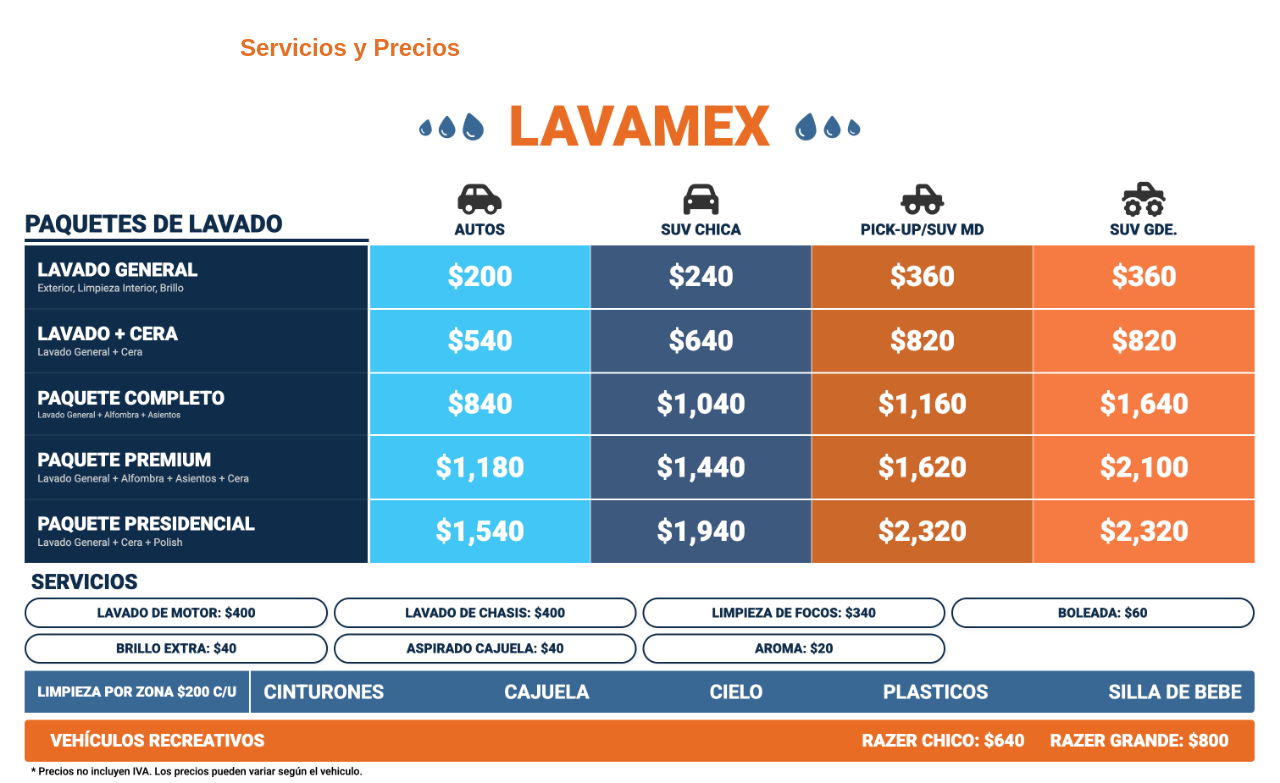
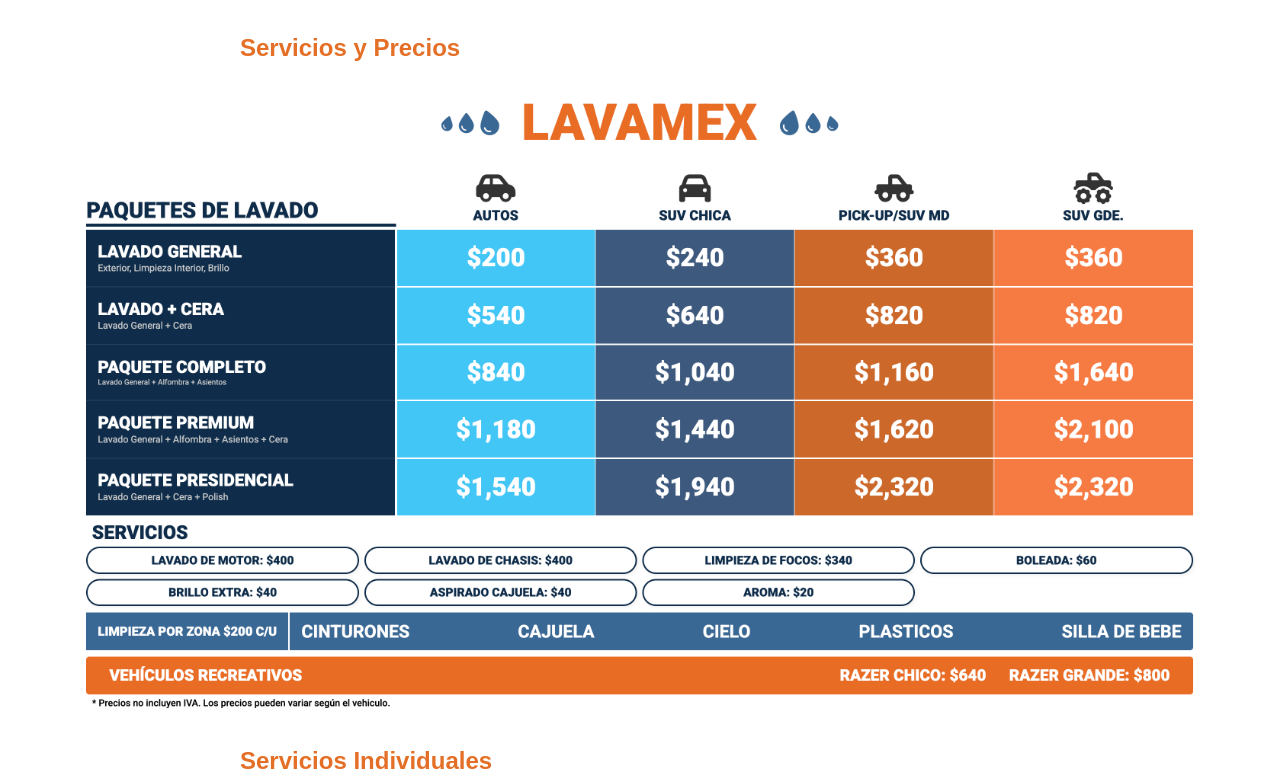
Before and after one commit to aldosanchez2002/LavamexWebsite, a plain HTML site: page index.html in a window 1280 px wide. Shown: the part 1266-2049 px from the top of the page. Drawn offline with Linux system fonts and the light colour scheme.

Commit message:
make menu slightly smaller

```diff
--- a/index.html
+++ b/index.html
@@ -54,7 +54,7 @@
         body.lang-es .en { display: none; }
 
         /* Menu image — full viewport width, breaks out of max-width container */
-        .menu-img-wrapper { width: 100vw; position: relative; left: 50%; transform: translateX(-50%); margin: 1rem 0 1.5rem; }
+        .menu-img-wrapper { width: 90vw; position: relative; left: 50%; transform: translateX(-50%); margin: 1rem 0 1.5rem; }
         .menu-img-wrapper img { width: 100%; display: block; }
 
         /* Individual services */
```
